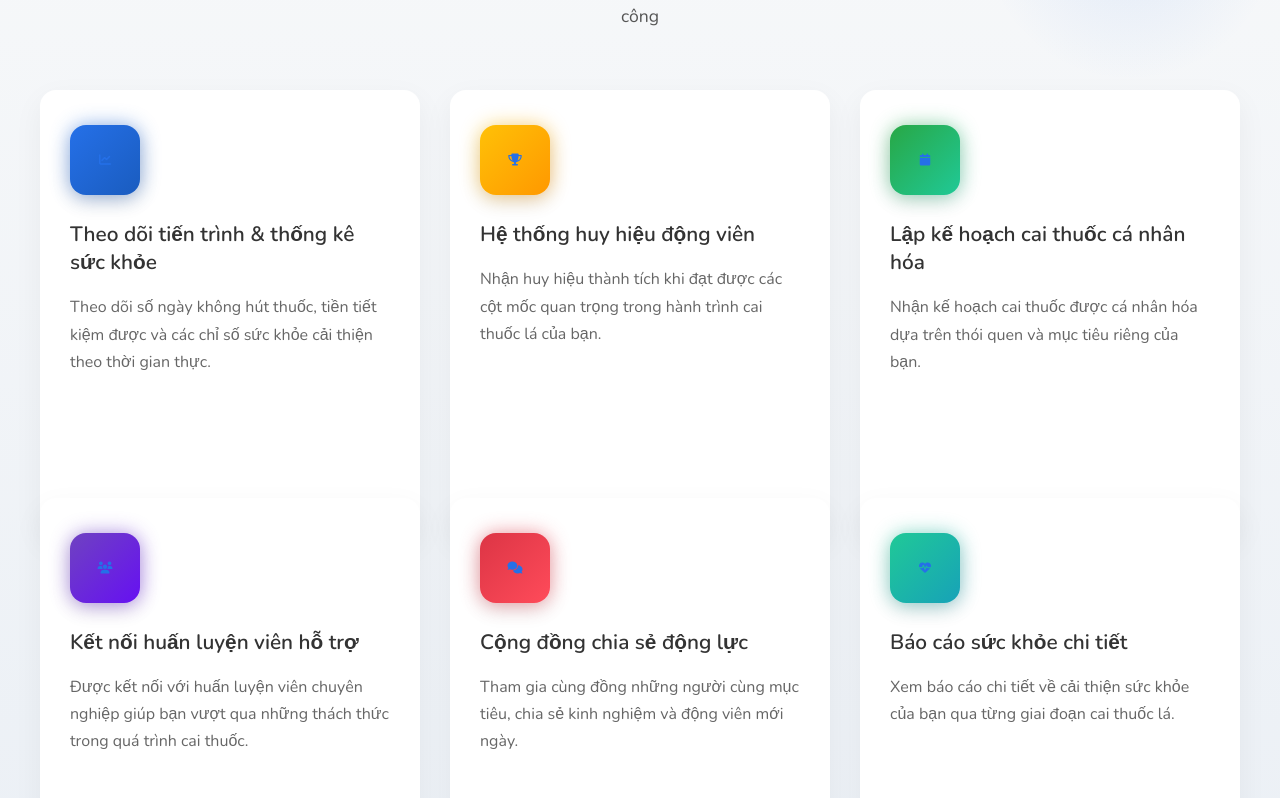
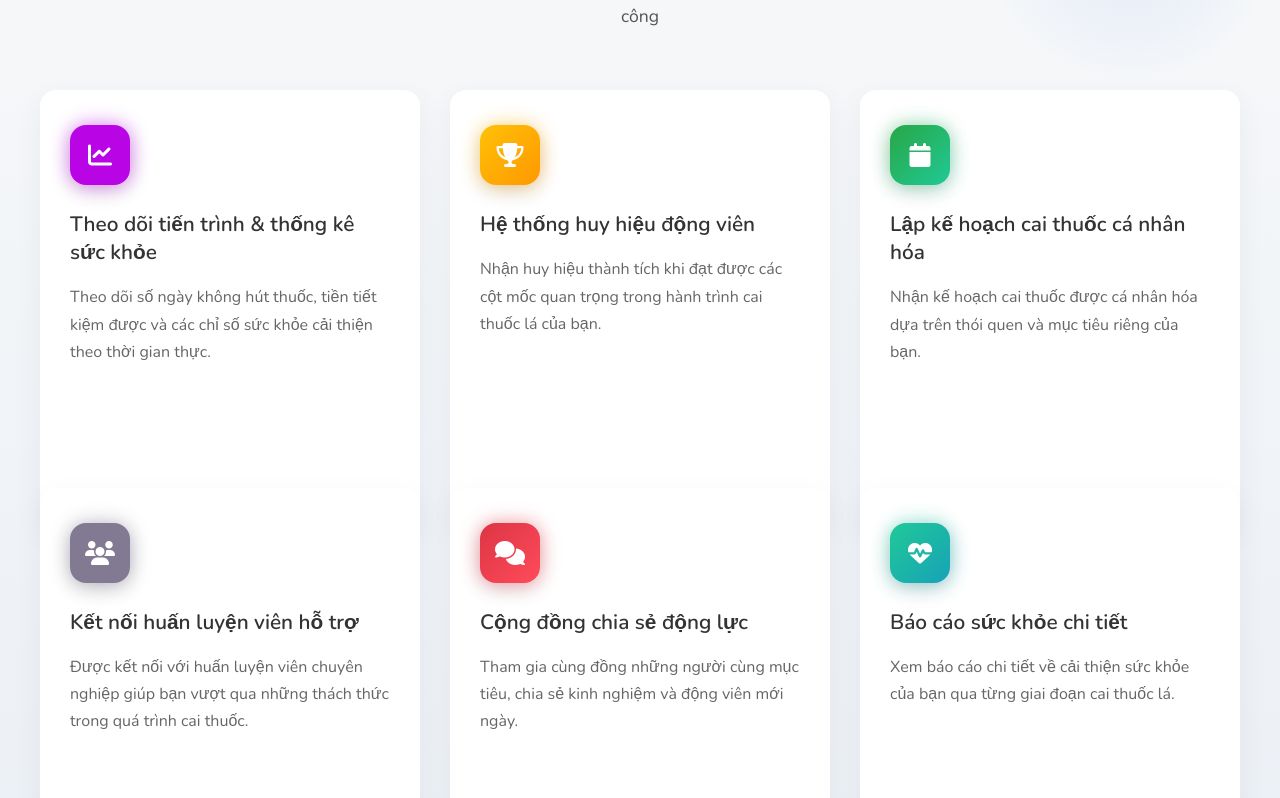
Before and after one commit to DangNhutTruong/Project-SWP391, a React (Vite) app: page / in a window 1280 px wide. Shown: the part 1002-1800 px from the top of the page. Built offline with nearby package versions, Linux system fonts and the light colour scheme.

Commit message:
css-tinhNangNoiBat

```diff
--- a/src/components/FeatureSection.css
+++ b/src/components/FeatureSection.css
@@ -103,8 +103,8 @@
 }
 
 .feature-icon {
-  width: 70px;
-  height: 70px;
+  width: 60px;
+  height:60px;
   display: flex;
   align-items: center;
   justify-content: center;
@@ -140,9 +140,8 @@
 }
 
 .feature-icon.blue {
-  background: linear-gradient(135deg, #2570e8, #1a5cbf);
+  background: linear-gradient(135deg, #b905e6, #b905e6);
 }
-
 .feature-icon.yellow {
   background: linear-gradient(135deg, #ffc107, #ff9800);
 }
@@ -152,11 +151,38 @@
 }
 
 .feature-icon.purple {
-  background: linear-gradient(135deg, #6f42c1, #6610f2);
+  background: linear-gradient(135deg, #827a92, #827a92);
 }
 
 .feature-icon.red {
   background: linear-gradient(135deg, #dc3545, #ff4b5a);
+}
+.fas.fa-chart-line {
+  font-size: 1.5rem;
+  color: #fff;
+}
+
+.fas.fa-trophy {
+  font-size: 1.5rem;
+  color: #fff;
+}
+
+.fas.fa-calendar {
+  font-size: 1.5rem;
+  color: #fff;
+}
+.fas.fa-users {
+  font-size: 1.5rem;
+  color: #fff;
+}
+.fas.fa-comments {
+  font-size: 1.5rem;
+  color: #fff;
+}
+
+.fas.fa-heartbeat {
+  font-size: 1.5rem;
+  color: #fff;
 }
 
 .feature-icon.teal {
```
